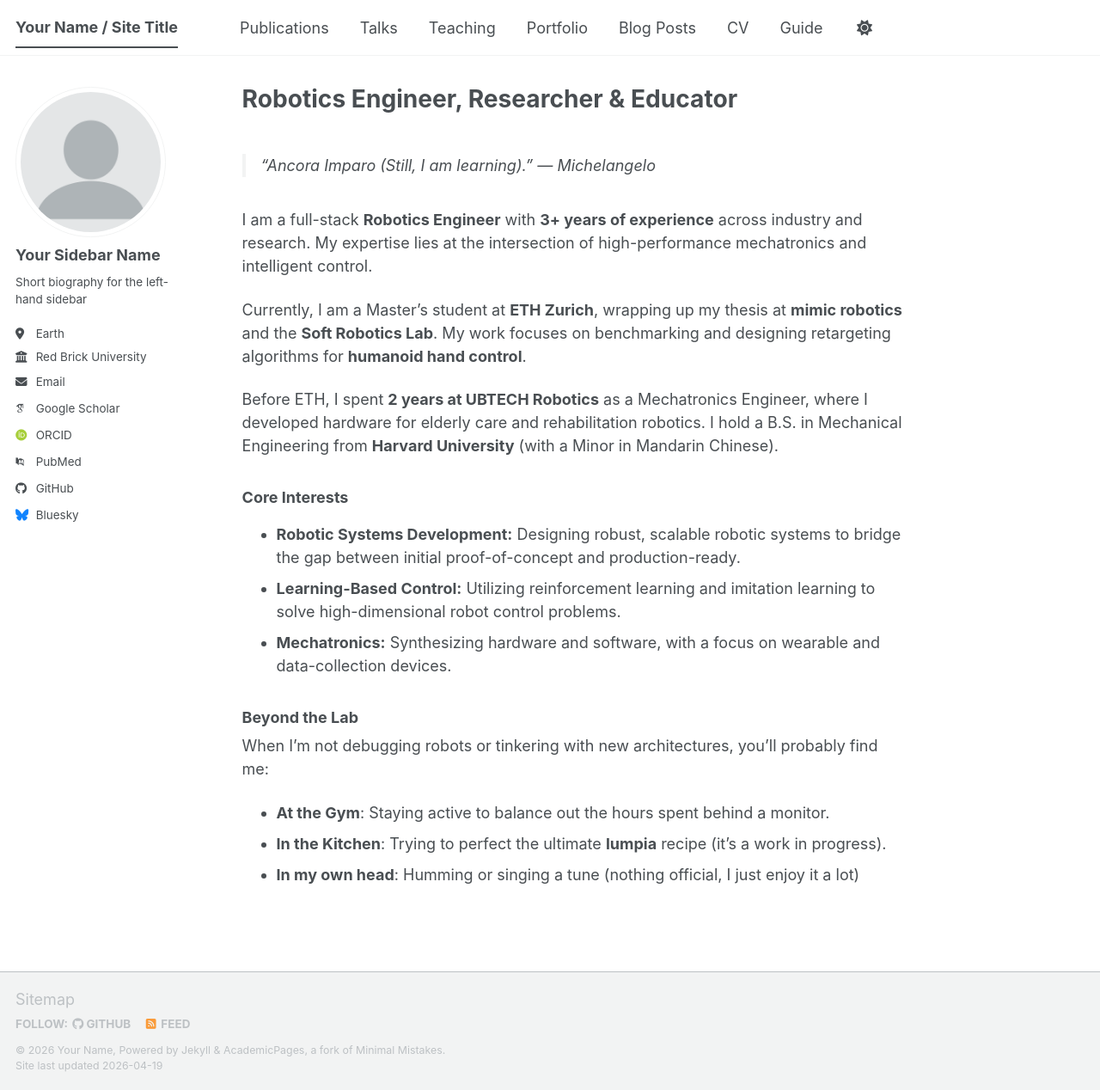
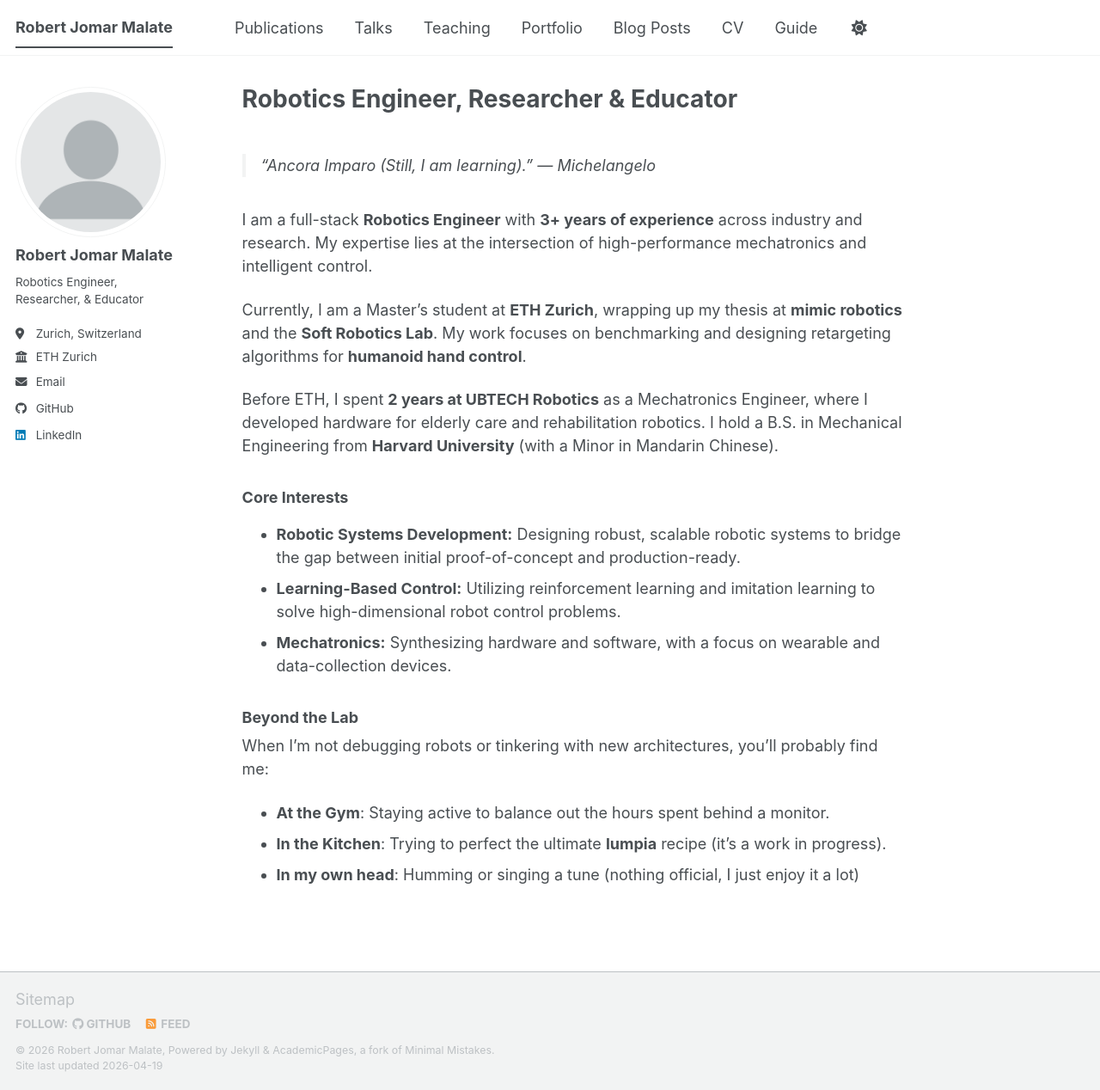
Before and after one commit to RobJMal/robjmal.github.io, a Jekyll site: the page built from _pages/about.md, in a window 1280 px wide and 1268 px high. Shown: the whole window at 86% size. Built offline with Jekyll 4.4.1, drawn with Linux system fonts in a browser that asks for light colours; some web fonts are replaced; a script bundle is joined from its source files by our own code; library files that are not in the unit come from our copies.

Commit message:
feat: updating basic stuff for me

```diff
--- a/_config.yml
+++ b/_config.yml
@@ -9,14 +9,14 @@
 # Basic Site Settings
 locale                   : "en-US"
 site_theme               : "default" # The available themes options are "default", "air", "sunrise", "mint", "dirt" and "contrast"
-title                    : "Your Name / Site Title"
+title                    : "Robert Jomar Malate"
 title_separator          : "-"
-name                     : &name "Your Name"
+name                     : &name "Robert Jomar Malate"
 description              : &description "Your Name's academic portfolio"   # Update this with a general description of your site, this is the default if not overridden by a page
-url                      : https://academicpages.github.io # The base hostname & protocol for your site e.g. "https://[your GitHub username].github.io",
+url                      : https://robjmal.github.io # The base hostname & protocol for your site e.g. "https://[your GitHub username].github.io",
                                                            # or if you already have some other page hosted on Github then use "https://[your GitHub username].github.io/[Your Repo Name]"
 baseurl                  : "" # the subpath of your site, e.g. "/blog"
-repository               : "academicpages/academicpages.github.io"
+repository               : "robjmal/robjmal.github.io"
 
 # Site Author - The following control what appear as part of the author content on the side bar.
 #               If a field is blank the icon and link will not appear, otherwise it will be shown.
@@ -24,24 +24,24 @@
 author:
   # Biographic information
   avatar           : "profile.png"
-  name             : "Your Sidebar Name"
+  name             : "Robert Jomar Malate"
   pronouns         : # example: "she/her"
-  bio              : "Short biography for the left-hand sidebar"
-  location         : "Earth"
-  employer         : "Red Brick University"
+  bio              : "Robotics Engineer, Researcher, & Educator"
+  location         : "Zurich, Switzerland"
+  employer         : "ETH Zurich"
   uri              : # URL
-  email            : "none@example.org"
+  email            : "robjmal@gmail.com"
 
   # Academic websites
   academia         : # URL
   arxiv            : # URL - Update with the correct link to your profile
-  googlescholar    : "https://scholar.google.com/citations?user=PS_CX0AAAAAJ"
+  googlescholar    : # URL - Update with the correct link to your profile
   inspire-hep      : # URL
   impactstory      : # URL
-  orcid            : "https://orcid.org/yourorcidurl"
+  orcid            : # "https://orcid.org/yourorcidurl"
   semantic         : # URL
   ssrn             : # URL
-  pubmed           : "https://www.ncbi.nlm.nih.gov/pubmed/?term=john+snow"
+  pubmed           : # "https://www.ncbi.nlm.nih.gov/pubmed/?term=john+snow"
   researchgate     : # URL
   scopus           : # URL
   zotero           : # URL
@@ -51,13 +51,13 @@
   bitbucket        : # Username - Update with your username on the site
   codepen          : # Username
   dribbble         : # Username
-  github           : "academicpages"
+  github           : "RobJMal"
   kaggle           : # Username
   stackoverflow    : # User number or user number and name (i.e., use "1" or "1/jeff-atwood")
 
   # Social media
   artstation       : # Username
-  bluesky          : "bsky.app" # Replace this with you Bluesky username
+  bluesky          : # Username
   facebook         : # Username
   flickr           : # Username
   foursquare       : # Username
@@ -66,7 +66,7 @@
   keybase          : # Username
   instagram        : # Username
   lastfm           : # Username
-  linkedin         : # Username
+  linkedin         : "RobJMal"
   mastodon         : # URL
   medium           : # URL
   pinterest        : # Username
```
